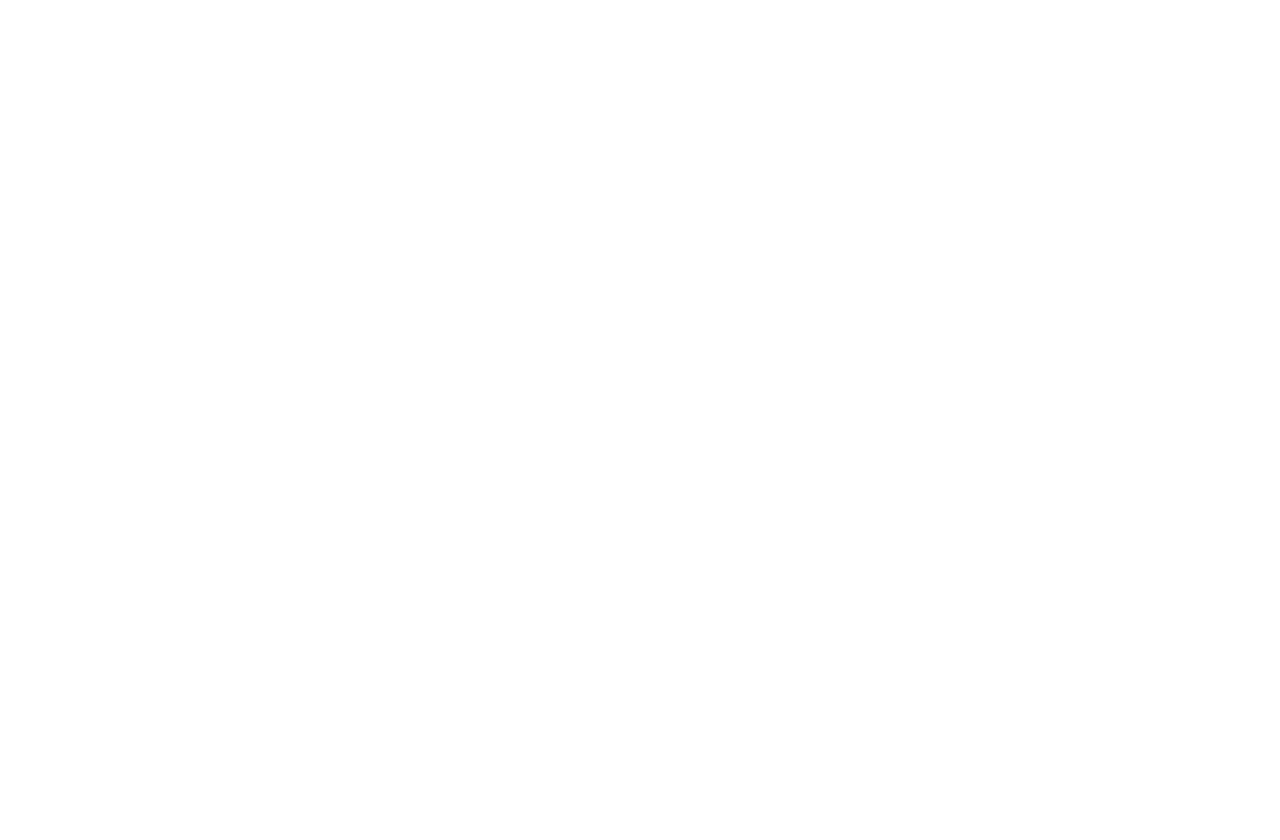
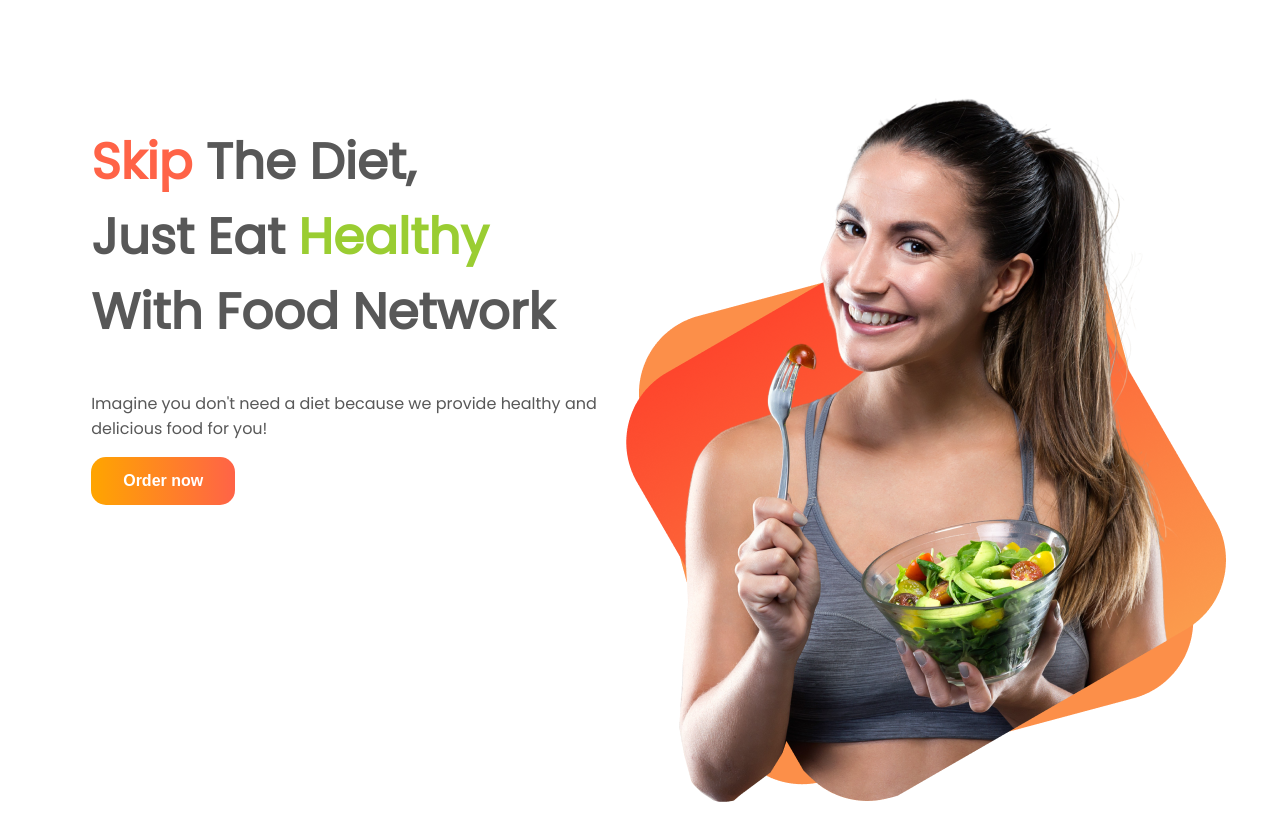
Before and after one commit to BaharAhmed/my-food-network, a plain HTML site: page index.html in a window 1280 px wide. Before the commit the page ends 800 px from the top, so only its background shows below. Drawn offline with Linux system fonts and the light colour scheme.

Commit message:
added new code

```diff
--- a/index.html
+++ b/index.html
@@ -6,10 +6,30 @@
     <meta http-equiv="X-UA-Compatible" content="IE=edge">
     <meta name="viewport" content="width=device-width, initial-scale=1.0">
     <title>my-food-network</title>
+    <link rel="preconnect" href="https://fonts.googleapis.com">
+    <link rel="preconnect" href="https://fonts.gstatic.com" crossorigin>
+    <link href="https://fonts.googleapis.com/css2?family=Poppins&display=swap" rel="stylesheet">
     <link rel="stylesheet" href="style.css">
 </head>
 
 <body>
+    <section class="flexible-containt font-color">
+        <div class="half-width">
+            <h1><span id="tomato-color">Skip</span> The Diet, <br> Just Eat <span id="green-color">Healthy</span> <br>
+                With Food
+                Network
+            </h1>
+            <p>
+                Imagine you don't need a diet because we provide healthy and delicious food for you!
+            </p>
+
+            <a href="https://www.foodpanda.com.bd/"> <button>Order now</button> </a>
+
+        </div>
+        <div class="half-width">
+            <img src="images/female/Group 8425.png" alt="Ther is lady and she is eating somethingh">
+        </div>
+    </section>
 
 </body>
 
--- a/style.css
+++ b/style.css
@@ -0,0 +1,42 @@
+body{
+    font-family: 'Poppins', sans-serif;
+
+
+}
+h1{
+    font-size: 50px;
+}
+#tomato-color{
+    color: tomato;
+}
+#green-color{
+    color:yellowgreen;
+}
+.half-width{
+
+     width: 50%;
+
+}
+.flexible-containt{
+    display: flex;
+    width: 80%;
+    margin: 5%;
+    padding: 20px;
+
+}
+.font-color{
+    color: rgb(88, 88, 88);
+}
+button{
+
+   background-image: linear-gradient(to right, orange, tomato);
+    color: white;
+    text-align: center;
+    font-size: 16px ;
+    font-weight: 600;
+    padding: 15px 32px;
+    border: tomato;
+    border-radius: 15px;
+    margin: none;
+
+}
```
